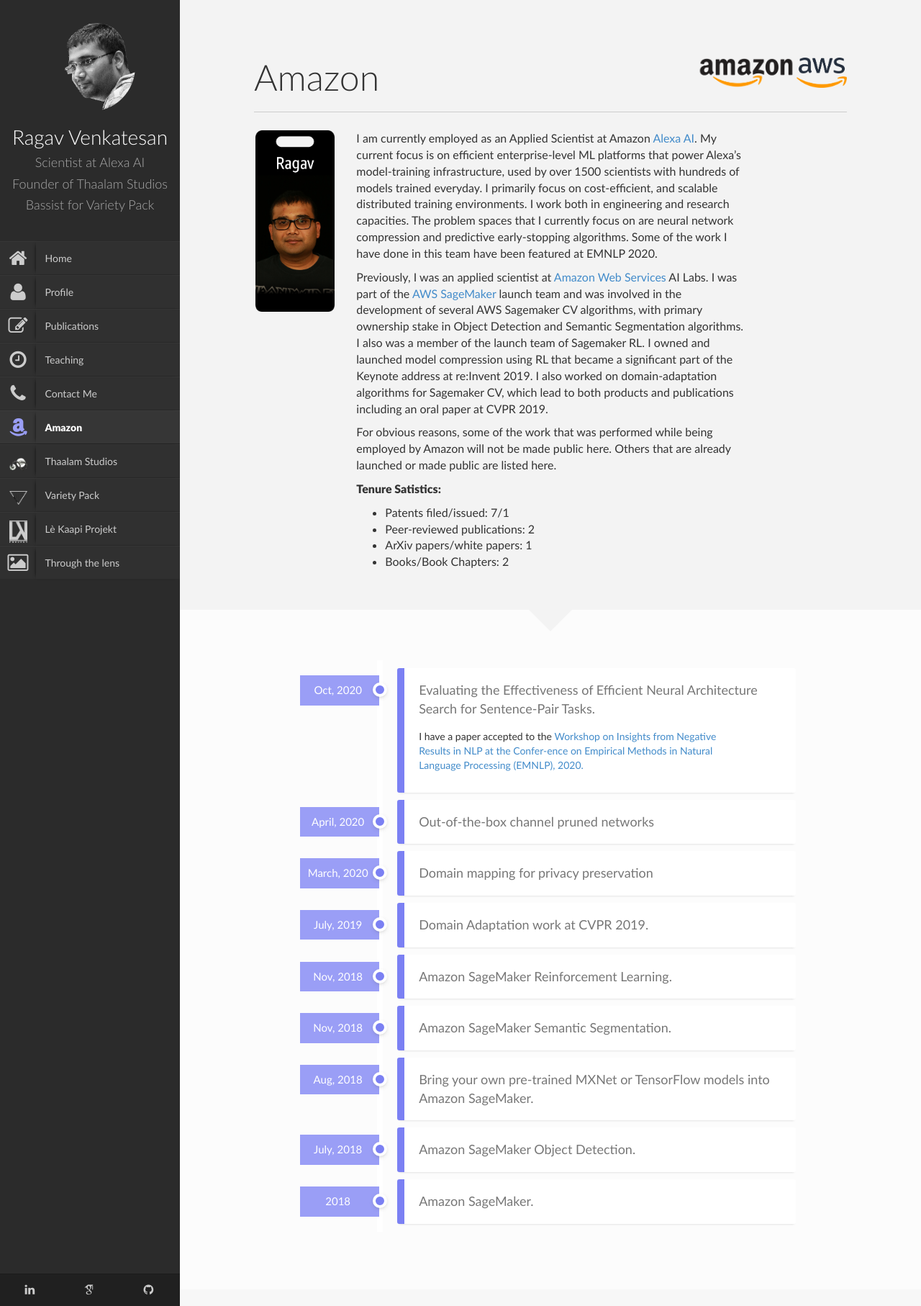
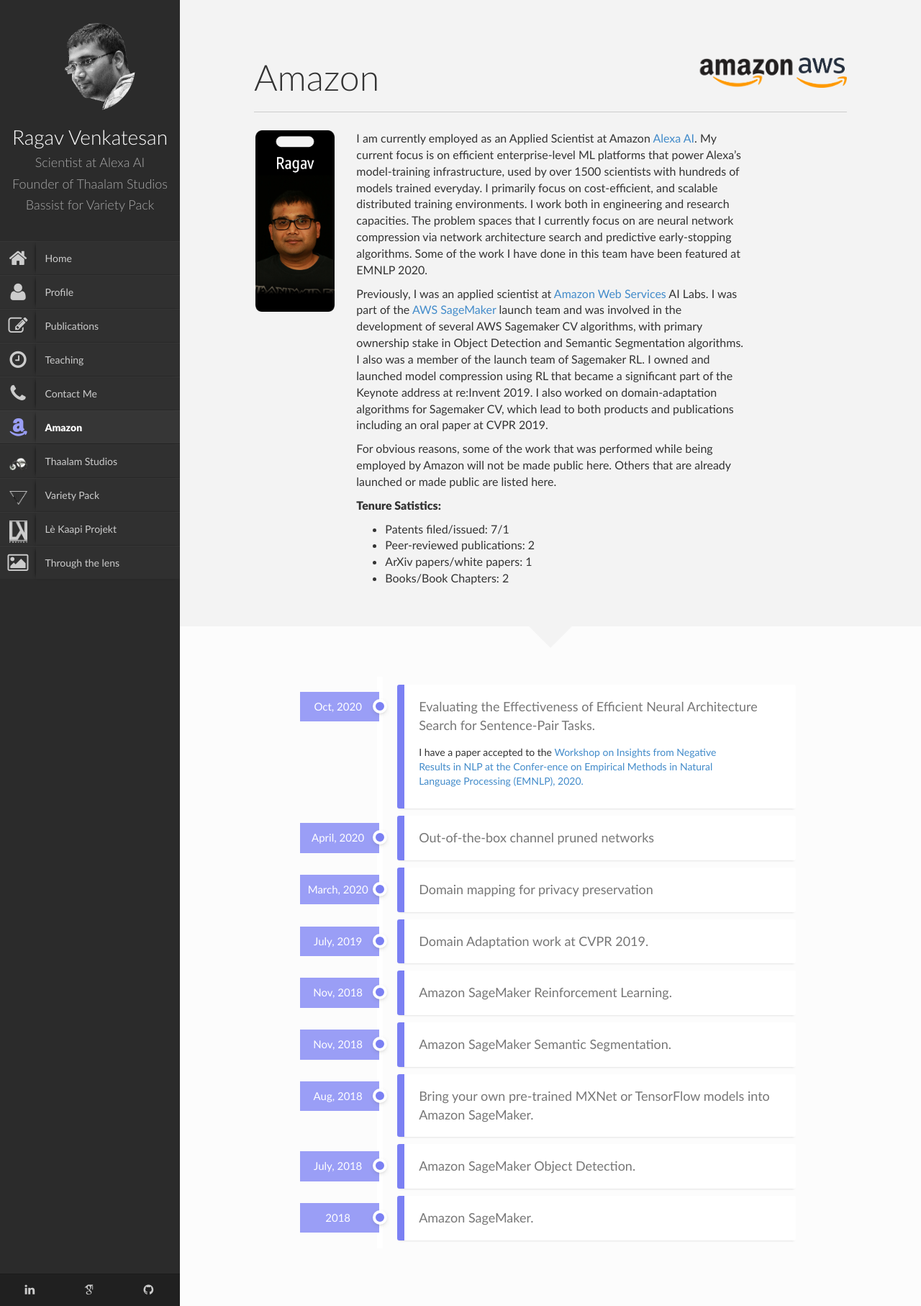
Before and after one commit to ragavvenkatesan/ragavvenkatesan.github.io, a Jekyll site: the page built from amazon.html, in a window 1280 px wide. Shown: the whole page at 72% size. Built offline with Jekyll 4.4.1, drawn with Linux system fonts in a browser that asks for light colours; nearby versions of some CDN libraries.

Commit message:
updated amazon to include NAS.

```diff
--- a/amazon.html
+++ b/amazon.html
@@ -17,7 +17,8 @@
                                My current focus is on efficient enterprise-level ML platforms that power Alexa’s model-training infrastructure,
                                used by over 1500 scientists with hundreds of models trained everyday. I primarily focus on cost-efficient,
                                and scalable distributed training environments. I work both in engineering and research capacities. The problem
-                               spaces that I currently focus on are neural network compression and predictive early-stopping algorithms. Some of
+                               spaces that I currently focus on are neural network compression via network architecture search and predictive
+                               early-stopping algorithms. Some of
                                the work I have done in this team have been featured at EMNLP 2020.</p>
 
                                 <p>Previously, I was an applied scientist at <a href="https://aws.amazon.com/">Amazon Web Services </a> AI Labs.
--- a/profile.html
+++ b/profile.html
@@ -76,8 +76,7 @@
                     <h3>Academic Experience</h3>
                 </div>
                 <ul class="ul-dates">
-
-                <li>
+                    <li>
                         <div class="dates">
                             <span>Present</span>
                             <span>2018</span>
@@ -89,7 +88,8 @@
 
                         </div>
                     </li>
-
+                </ul>
+                <ul class="ul-dates">
                     <li>
                         <div class="dates">
                             <span>2017</span>
```
